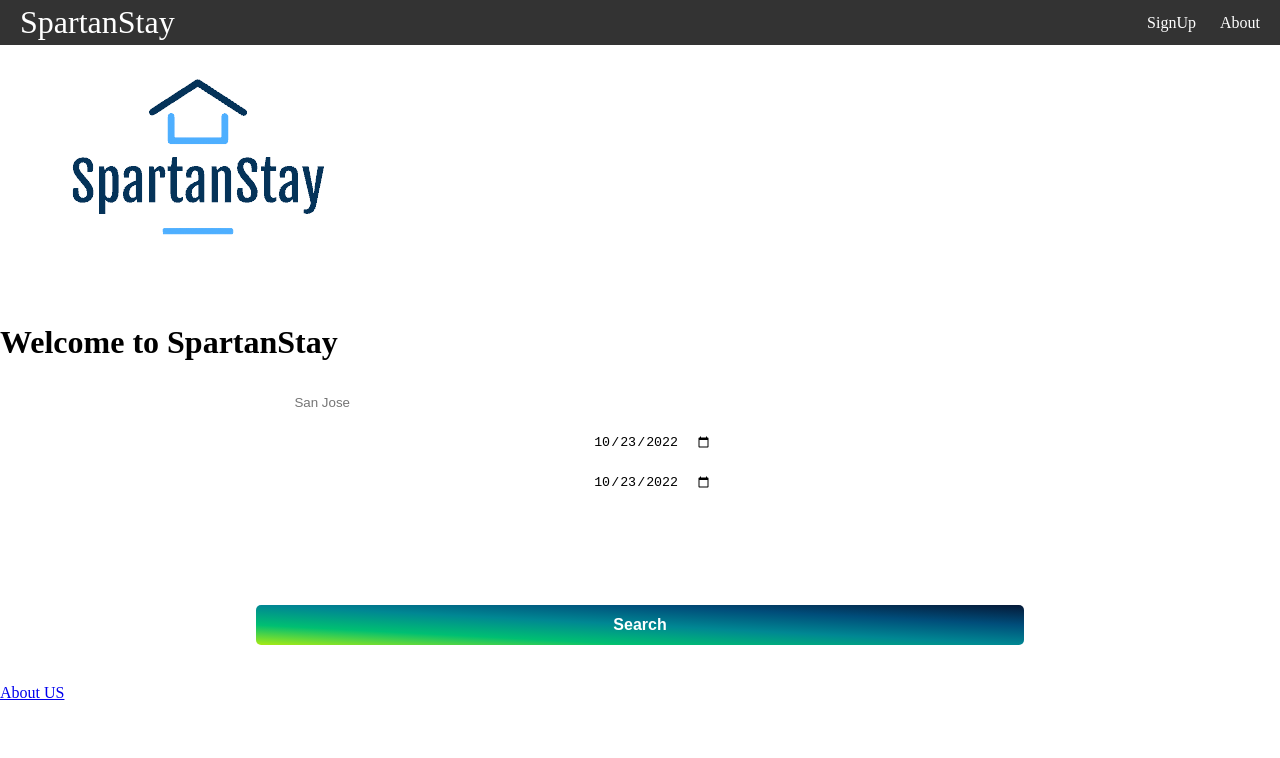
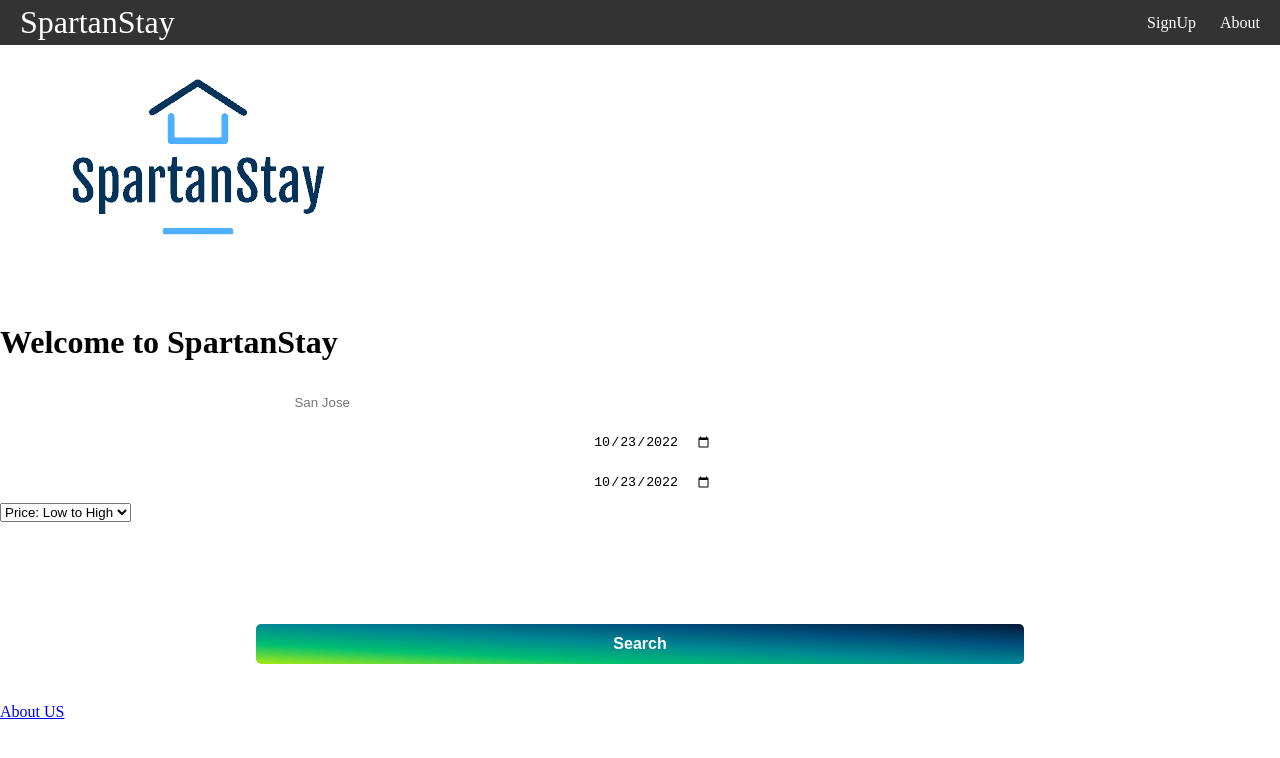
Before and after one commit to starphys/spartanstay, a React (Create React App) app in the folder spartanstay/frontend/: page / in a window 1280 px wide. Shown: the top 758 px of the page. Built offline with nearby package versions, Linux system fonts and the light colour scheme.

Commit message:
Options selector working

```diff
--- a/spartanstay/frontend/src/components/Listing.js
+++ b/spartanstay/frontend/src/components/Listing.js
@@ -1,9 +1,9 @@
 
 function Listing ({listing}) {
-
+//{listing.ratePlan.price.current}
     return (
         <div>
-            {listing.name} {listing.ratePlan.price.current}<br />
+            {listing.name} {listing.ratePlan ? listing.ratePlan.price.current : "Priceless"}<br />
             <img src={listing.optimizedThumbUrls.srpDesktop} alt="img" /><br />
             {listing.starRating}/5, {listing.address.streetAddress}, {listing.address.locality} {listing.address.region}, {listing.address.countryName} <br />  <br />
         </div>
--- a/spartanstay/frontend/src/components/Search.js
+++ b/spartanstay/frontend/src/components/Search.js
@@ -10,13 +10,14 @@ function Search()
   const [city, setCity] = useState("San Jose")
   const [startDate, setStartDate] = useState(today)
   const [endDate, setEndDate] = useState(today)
+  const [order, setOrder] = useState("PRICE")
 
     const handleClick=(e)=>{
         e.preventDefault()
         fetch(`http://localhost:8080/listings/rooms?destination=${encodeURIComponent(city.trim())}`+
         `&checkIn=${startDate}`+
         `&checkOut=${endDate}`+
-        `&order=PRICE`+
+        `&order=${order}`+
         `&numAdults=1`)
         .then((response)=>{
         return response.json()
@@ -30,6 +31,11 @@ function Search()
         <input type='date' value={startDate} min={today} onChange={(e) => {setStartDate(e.target.value); if(e.target.value > endDate) {setEndDate(e.target.value)}}}/>
         <input type='date' value={endDate} min={startDate} onChange={(e) => {setEndDate(e.target.value)}}/>
 
+        <select onChange={e => setOrder(e.target.value)}>
+          <option value="PRICE">Price: Low to High</option>
+          <option value="BEST_SELLER">Best</option>
+        </select>
+
         <button onClick = {handleClick}>Search</button>
         {results != null ? results.map(result => (<Listing listing={result} key={i++}/>))
         : ""}
```
